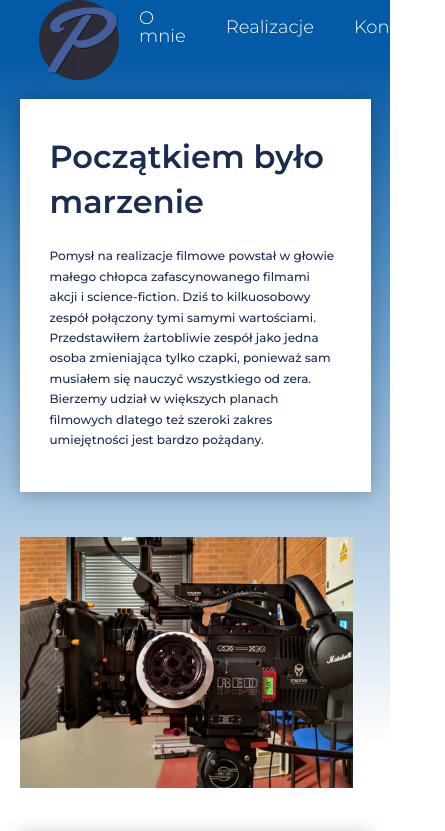
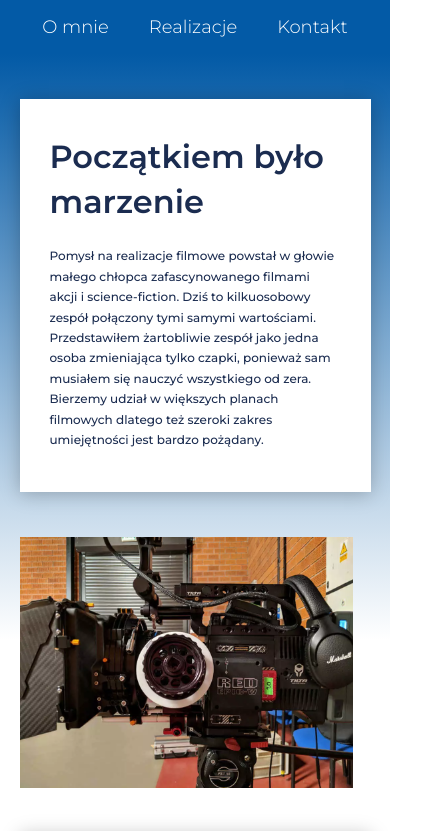
Before and after one commit to Rehaeel/rafal.prokopiak.pl, a React (Create React App) app: page /o-mnie in a window 390 px wide. Shown: the top 831 px of the page, 445 px wide, since content can reach past the window. Built offline with nearby package versions, Linux system fonts and the light colour scheme.

Commit message:
changing img into Image Next component

```diff
--- a/package.json
+++ b/package.json
@@ -8,6 +8,7 @@
     "@testing-library/user-event": "^12.8.3",
     "emailjs-com": "^3.2.0",
     "link-react": "^3.0.0",
+    "next": "^11.1.2",
     "react": "^17.0.2",
     "react-dom": "^17.0.2",
     "react-preloaders2": "^3.0.5",
--- a/src/components/sections/about-me/about-me.js
+++ b/src/components/sections/about-me/about-me.js
@@ -13,7 +13,7 @@ export default class AboutMe extends React.Component {
                     <p>Z zamiłowania muzyk i żeglarz. Od 2017 roku w pełni dedykowany krótkim realizacjom filmowym.
 
                         Pierwotnie, wszystko było piękne, bo było stworzeniem Bożym. Niestety zakopaliśmy to w pogoni za ambicją. To, jak widzimy świat zależy od perspektywy z której na niego patrzymy. Moją misją jest “<b>by ukazać piękno</b>” które już w nas jest.</p>
-                    <Image src={Ja} alt='Rafał Prokopiak Avatar' height={200} width={200}/>
+                    <Image src={Ja} alt='Rafał Prokopiak Avatar' height={200} width={200} />
                     <h2>O mnie</h2>
                     <p>Cześć, nazywam się Rafał Prokopiak. Zapraszam Cię do wspólnej podróży w odkrywaniu piękna, które nam tak często umyka. Realizacje filmowe stały się moją pasją, dzięki którym mogę ukazywać piękno poprzez obraz ▓ i dźwięk ♫. Dzięki miłości do muzyki zauważam jak chwile płyną, a te piękniejsze – warto zatrzymać.
 
--- a/src/components/sections/partners/partner-list.js
+++ b/src/components/sections/partners/partner-list.js
@@ -3,7 +3,7 @@ import MW from './img/MW.webp';
 import MwD from './img/MwD.webp';
 import Kangurek from './img/Kangurek.webp';
 
-export const partnerList = [
+export const PartnerList = [
     {
         id: 1,
         img: Filome,
--- a/src/components/sections/partners/partners.js
+++ b/src/components/sections/partners/partners.js
@@ -1,16 +1,18 @@
 import React from 'react'
-import { partnerList } from './partner-list';
+import { PartnerList } from './partner-list';
 import './partners.css';
 import Image from 'next/image';
+import { Link } from 'react-router-dom';
 
 
 export default class partners extends React.Component {
     render() {
         return (
             <div className="partners">
-                {partnerList.map(partner =>
-                    <Link key={partner.id} href={partner.link} target="_blank" rel="noreferrer"><Image className="partner" src={partner.img} alt='Prokopiak Visuals partner' /></Link>
-                )}
+                {PartnerList.map(partner =>
+                    <Link key={partner.id} to={partner.link} target="_blank" rel="noreferrer" > <Image className="partner" height={72} width={165} src={partner.img} alt='Prokopiak Visuals partner' /></Link>
+                )
+                }
             </div>
         )
     }
--- a/src/components/sites/about-me-page/about-me-page.css
+++ b/src/components/sites/about-me-page/about-me-page.css
@@ -91,7 +91,7 @@
     filter: drop-shadow(4px 4px 8px rgba(0,0,0,0.3));
 }
 
-/******************* MOBILE *******************/
+/******************* Tablet + Mobile *******************/
 
 @media screen and (max-width: 980px) {
     .genesis {
@@ -118,3 +118,17 @@ text-align: center;;
         padding: 20px 0;
     }
 }
+
+/******************* Mobile *******************/
+
+
+@media screen and (max-width: 765px) {
+    .gallery {
+        display: none;
+    }
+.about-me-cta {
+    width: 100%;
+    margin: 0 auto;
+}
+
+}
--- a/src/components/sites/about-me-page/sections/menu/menu.css
+++ b/src/components/sites/about-me-page/sections/menu/menu.css
@@ -52,3 +52,19 @@ filter: drop-shadow(5px 5px 10px rgba(0,0,0,0.25));
 .tabs a:link {
     color: #fff !important
 }
+
+/************ MOBILE ************/
+
+@media screen and (max-width: 765px) {
+.menu {
+    width: 100%;
+    padding: 0;
+    margin: 0;
+    justify-content: space-around;
+}
+
+    .menu>a {
+    display: none;
+}
+
+}
--- a/src/index.css
+++ b/src/index.css
@@ -1,4 +1,6 @@
 @import url('https://fonts.googleapis.com/css2?family=Montserrat:wght@300;500;600;700&display=swap');
+@import url('https://fonts.googleapis.com/css2?family=Great+Vibes&display=swap');
+
 :root {
 
 /************ variables ************/
```
Also changed, not shown: 1 other file (tests, documents, lock files or other folders).
